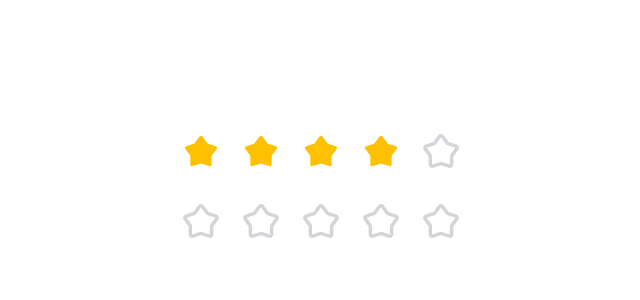
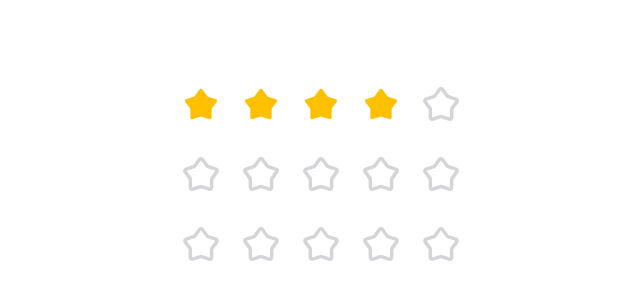
Before and after one commit to goislimat/reusable-components-proposal, a React (Vite) app: page / in a window 1280 px wide. Shown: the part 212-512 px from the top of the page, without its empty margins (319-959 px from the left). Built offline with nearby package versions, Linux system fonts and the light colour scheme.

Commit message:
This commit will create an interactive rating with labels component

```diff
--- a/index.html
+++ b/index.html
@@ -5,6 +5,12 @@
     <link rel="icon" type="image/svg+xml" href="/vite.svg" />
     <meta name="viewport" content="width=device-width, initial-scale=1.0" />
     <title>Vite + React</title>
+    <link rel="preconnect" href="https://fonts.googleapis.com" />
+    <link rel="preconnect" href="https://fonts.gstatic.com" crossorigin />
+    <link
+      href="https://fonts.googleapis.com/css2?family=Roboto&display=swap"
+      rel="stylesheet"
+    />
   </head>
   <body>
     <div id="root"></div>
--- a/src/App.jsx
+++ b/src/App.jsx
@@ -1,5 +1,9 @@
 import styled from "styled-components";
-import { InteractiveRating, StaticRating } from "./components/Rating";
+import {
+  InteractiveRating,
+  InteractiveRatingWithLabel,
+  StaticRating,
+} from "./components/Rating";
 
 const Wrapper = styled.div`
   width: 100vw;
@@ -19,6 +23,9 @@ function App() {
       <InteractiveRating
         onChange={(rating) => console.log(`the new rating is ${rating}`)}
       />
+      <InteractiveRatingWithLabel
+        onChange={(rating) => console.log(`the new rating is ${rating}`)}
+      />
     </Wrapper>
   );
 }
--- /dev/null
+++ b/src/components/Rating/InteractiveRatingWithLabel/InteractiveRatingWithLabel.jsx
@@ -0,0 +1,52 @@
+import PropTypes from "prop-types";
+
+import * as Rating from "../components";
+import { RatingContext } from "../Context";
+import { Label, Labels, Wrapper } from "./InteractiveRatingWithLabel.style";
+
+function InteractiveRatingWithLabel({ value, labels, onChange }) {
+  return (
+    <Rating.Root rating={value} max={labels.length}>
+      <Wrapper>
+        <Rating.Container>
+          {({ rating, isHighlighted }) => (
+            <Rating.Button rating={rating} onClick={onChange}>
+              <Rating.Icon isHighlighted={isHighlighted} />
+            </Rating.Button>
+          )}
+        </Rating.Container>
+
+        <RatingContext.Consumer>
+          {({ ratings, hovered, selected }) => (
+            <Labels>
+              {ratings.map((value, index) => (
+                <Label
+                  key={value}
+                  data-visible={
+                    hovered === value || (hovered === 0 && selected === value)
+                  }
+                >
+                  {labels.at(index)}
+                </Label>
+              ))}
+            </Labels>
+          )}
+        </RatingContext.Consumer>
+      </Wrapper>
+    </Rating.Root>
+  );
+}
+
+InteractiveRatingWithLabel.propTypes = {
+  value: PropTypes.number,
+  labels: PropTypes.arrayOf(PropTypes.string),
+  onChange: PropTypes.func,
+};
+
+InteractiveRatingWithLabel.defaultProps = {
+  value: 0,
+  labels: ["Awful", "Bad", "Okay", "Good", "Excellent"],
+  onChange: () => {},
+};
+
+export default InteractiveRatingWithLabel;
--- /dev/null
+++ b/src/components/Rating/InteractiveRatingWithLabel/InteractiveRatingWithLabel.style.js
@@ -0,0 +1,36 @@
+import styled from "styled-components";
+
+const Wrapper = styled.div`
+  display: flex;
+  flex-direction: column;
+  gap: 8px;
+`;
+
+const StyledLabelsList = styled.ul`
+  list-style-type: none;
+
+  display: grid;
+  grid-template-areas: "label";
+  justify-content: center;
+  align-items: center;
+
+  text-align: center;
+`;
+
+const StyledLabel = styled.li`
+  grid-area: label;
+
+  opacity: 0;
+  transition: opacity 250ms ease-in-out;
+
+  font-size: 12px;
+  line-height: 16px;
+
+  color: #82808e;
+
+  &[data-visible="true"] {
+    opacity: 1;
+  }
+`;
+
+export { Wrapper, StyledLabelsList as Labels, StyledLabel as Label };
--- /dev/null
+++ b/src/components/Rating/InteractiveRatingWithLabel/index.js
@@ -0,0 +1,3 @@
+import InteractiveRatingWithLabel from "./InteractiveRatingWithLabel";
+
+export default InteractiveRatingWithLabel;
--- a/src/components/Rating/index.js
+++ b/src/components/Rating/index.js
@@ -1,4 +1,5 @@
 import InteractiveRating from "./InteractiveRating";
+import InteractiveRatingWithLabel from "./InteractiveRatingWithLabel";
 import StaticRating from "./StaticRating";
 
-export { InteractiveRating, StaticRating };
+export { InteractiveRating, InteractiveRatingWithLabel, StaticRating };
--- a/src/index.css
+++ b/src/index.css
@@ -2,4 +2,6 @@
   margin: 0;
   padding: 0;
   box-sizing: border-box;
+
+  font-family: "Roboto", sans-serif;
 }
```
